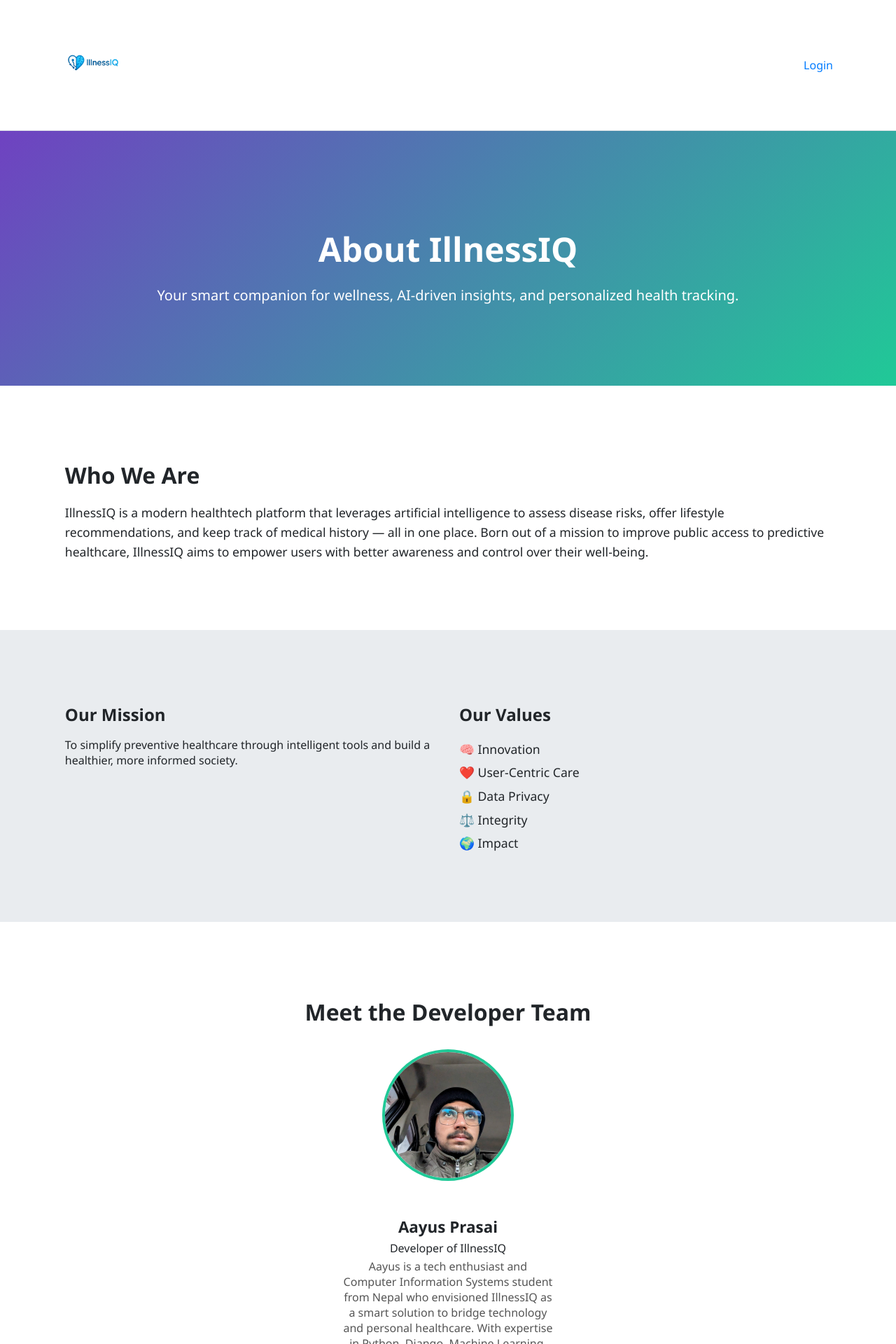
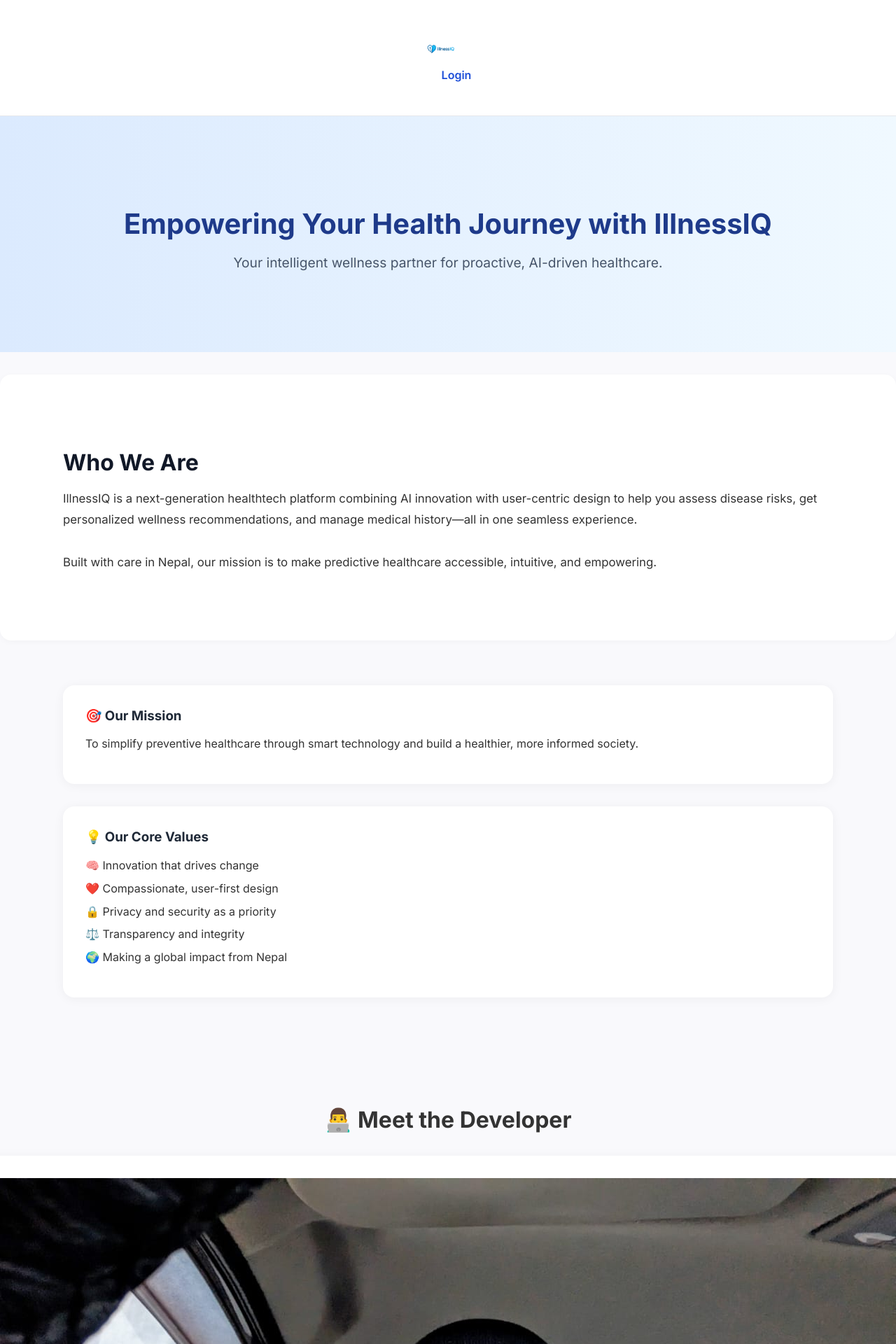
Before and after one commit to prasai-ap/IllnessIQ-minorproject-II, a Django app: page /aboutus in a window 1280 px wide. Shown: the top 1920 px of the page at 70% size. Run offline with Django 5.2, Linux system fonts and the light colour scheme.

Commit message:
updated layout aboutus page

```diff
--- a/illnessiq_app/static/css/aboutusstyle.css
+++ b/illnessiq_app/static/css/aboutusstyle.css
@@ -1,88 +1,84 @@
 body {
+  font-family: 'Inter', sans-serif;
   margin: 0;
-  font-family: 'Segoe UI', Tahoma, Geneva, Verdana, sans-serif;
-  background-color: #f8f9fa;
-  color: #212529;
+  padding: 0;
+  background-color: #f9f9fc;
+  color: #333;
 }
 
+.container {
+  max-width: 1100px;
+  margin: auto;
+  padding: 2rem;
+}
 
-.container {
-  width: 90%;
-  max-width: 1100px;
-  margin: 0 auto;
-  padding: 2rem 0;
+a {
+  text-decoration: none;
+  color: #1d4ed8;
 }
 
 
 .navbar {
   background-color: #ffffff;
-  border-bottom: 1px solid #dee2e6;
-  padding: 1rem 0;
-  position: sticky;
-  top: 0;
-  z-index: 10;
-
-}
-
-.navbar .container {
+  border-bottom: 1px solid #e5e7eb;
+  padding: 1rem 2rem;
   display: flex;
   justify-content: space-between;
   align-items: center;
 }
 
 .logo img {
-  height: 85px;
+  height: 45px;
 }
 
 .nav-links a {
+  font-weight: 600;
   margin-left: 1.5rem;
-  text-decoration: none;
-  color: #007bff;
-  font-weight: 500;
-  transition: color 0.3s ease;
-}
-
-.nav-links a:hover {
-  color: #0056b3;
 }
 
 
 .hero {
+  background: linear-gradient(to right, #dbeafe, #f0f9ff);
   text-align: center;
   padding: 4rem 2rem;
-  background: linear-gradient(135deg, #6f42c1, #20c997);
-  color: white;
 }
 
 .hero h1 {
-  font-size: 3rem;
-  margin-bottom: 0.5rem;
+  font-size: 2.5rem;
+  margin-bottom: 1rem;
+  color: #1e3a8a;
 }
 
 .hero p {
-  font-size: 1.25rem;
+  font-size: 1.2rem;
+  color: #475569;
 }
 
-
 .overview {
-  background-color: #ffffff;
+  background-color: #fff;
   padding: 3rem 2rem;
+  border-radius: 1rem;
+  margin-top: 2rem;
+  box-shadow: 0 2px 10px rgba(0, 0, 0, 0.03);
 }
 
 .overview h2 {
   font-size: 2rem;
   margin-bottom: 1rem;
+  color: #111827;
 }
 
 .overview p {
-  font-size: 1.1rem;
-  line-height: 1.6;
+  font-size: 1.05rem;
+  line-height: 1.8;
 }
 
-
 .mission-values {
-  background-color: #e9ecef;
-  padding: 3rem 2rem;
+  margin-top: 2rem;
+  display: flex;
+  flex-wrap: wrap;
+  gap: 2rem;
+  justify-content: space-between;
 }
 
 .two-columns {
@@ -91,78 +87,47 @@
   gap: 2rem;
 }
 
-.mission, .values {
-  flex: 1;
-  min-width: 300px;
+.card {
+  background-color: #ffffff;
+  padding: 2rem;
+  border-radius: 1rem;
+  box-shadow: 0 2px 15px rgba(0, 0, 0, 0.05);
+  flex: 1 1 45%;
+  transition: transform 0.3s ease;
 }
 
-.mission h3, .values h3 {
-  font-size: 1.5rem;
-  margin-bottom: 0.5rem;
+.card:hover {
+  transform: translateY(-5px);
 }
 
-.values ul {
+.card h3 {
+  margin-top: 0;
+  color: #1f2937;
+}
+
+.card ul {
   list-style: none;
   padding: 0;
 }
 
-.values li {
-  font-size: 1.1rem;
-  padding: 0.3rem 0;
+.card li {
+  margin-bottom: 0.8rem;
+  font-size: 1rem;
 }
 
 
 .team {
-  background-color: #ffffff;
-  padding: 3rem 2rem;
+  padding: 4rem 2rem;
+  text-align: center;
 }
 
 .team h2 {
-  text-align: center;
+  font-size: 2rem;
   margin-bottom: 2rem;
-  font-size: 2rem;
 }
 
 .team-grid {
   display: flex;
   justify-content: center;
+  gap: 2rem
 }
-
-.member {
-  text-align: center;
-  max-width: 300px;
-}
-
-.member img {
-  width: 180px;
-  height: 180px;
-  object-fit: cover;
-  border-radius: 50%;
-  border: 4px solid #20c997;
-  margin-bottom: 1rem;
-}
-
-.member h4 {
-  font-size: 1.4rem;
-  margin-bottom: 0.25rem;
-}
-
-.member p {
-  margin: 0.25rem 0;
-  font-size: 1rem;
-}
-
-.bio {
-  margin-top: 0.75rem;
-  font-size: 0.95rem;
-  color: #555;
-}
-
-
-.footer {
-  background-color: #343a40;
-  color: #ffffff;
-  text-align: center;
-  padding: 1.5rem 0;
-  font-size: 0.9rem;
-}
--- a/illnessiq_app/templates/aboutus.html
+++ b/illnessiq_app/templates/aboutus.html
@@ -6,69 +6,72 @@
   <meta name="viewport" content="width=device-width, initial-scale=1.0"/>
   <title>About Us – IllnessIQ</title>
   <link rel="stylesheet" href="{% static 'css/aboutusstyle.css' %}" />
+  <link rel="preconnect" href="https://fonts.googleapis.com">
+  <link rel="preconnect" href="https://fonts.gstatic.com" crossorigin>
+  <link href="https://fonts.googleapis.com/css2?family=Inter:wght@400;600;700&display=swap" rel="stylesheet">
 </head>
 <body>
 
   <header class="navbar">
     <div class="container">
-      <a href="{%url 'index' %}" class="logo">
+      <a href="{% url 'index' %}" class="logo">
         <img src="{% static 'images/logo.png' %}" alt="IllnessIQ Logo" />
       </a>
       <nav class="nav-links">
-        <a href="{%url 'login'%}">Login</a>
+        <a href="{% url 'login' %}">Login</a>
       </nav>
     </div>
   </header>
 
-
   <section class="hero">
     <div class="container">
-      <h1>About IllnessIQ</h1>
-      <p>Your smart companion for wellness, AI-driven insights, and personalized health tracking.</p>
+      <h1>Empowering Your Health Journey with IllnessIQ</h1>
+      <p>Your intelligent wellness partner for proactive, AI-driven healthcare.</p>
     </div>
   </section>
 
-  <section class="overview">
+  <section class="overview fade-in">
     <div class="container">
       <h2>Who We Are</h2>
       <p>
-        IllnessIQ is a modern healthtech platform that leverages artificial intelligence to assess disease risks, offer lifestyle recommendations,
-        and keep track of medical history — all in one place. Born out of a mission to improve public access to predictive healthcare, IllnessIQ aims to empower users with better awareness and control over their well-being.
+        IllnessIQ is a next-generation healthtech platform combining AI innovation with user-centric design to help you assess disease risks,
+        get personalized wellness recommendations, and manage medical history—all in one seamless experience.
+        <br/><br/>
+        Built with care in Nepal, our mission is to make predictive healthcare accessible, intuitive, and empowering.
       </p>
     </div>
   </section>
 
-  <section class="mission-values">
+  <section class="mission-values fade-in">
     <div class="container two-columns">
-      <div class="mission">
-        <h3>Our Mission</h3>
-        <p>To simplify preventive healthcare through intelligent tools and build a healthier, more informed society.</p>
+      <div class="mission card">
+        <h3>🎯 Our Mission</h3>
+        <p>To simplify preventive healthcare through smart technology and build a healthier, more informed society.</p>
       </div>
-      <div class="values">
-        <h3>Our Values</h3>
+      <div class="values card">
+        <h3>💡 Our Core Values</h3>
         <ul>
-          <li>🧠 Innovation</li>
-          <li>❤️ User-Centric Care</li>
-          <li>🔒 Data Privacy</li>
-          <li>⚖️ Integrity</li>
-          <li>🌍 Impact</li>
+          <li>🧠 Innovation that drives change</li>
+          <li>❤️ Compassionate, user-first design</li>
+          <li>🔒 Privacy and security as a priority</li>
+          <li>⚖️ Transparency and integrity</li>
+          <li>🌍 Making a global impact from Nepal</li>
         </ul>
       </div>
     </div>
   </section>
 
-  <section class="team">
+  <section class="team fade-in">
     <div class="container">
-      <h2>Meet the Developer Team </h2>
+      <h2>👨‍💻 Meet the Developer</h2>
       <div class="team-grid">
-        <div class="member">
-          <img src="{% static 'images/developerimage.jpg' %}" alt="Aayus Prasai" />
+        <div class="member card">
+          <img src="{% static 'images/developerimage.jpg' %}" alt="Aayus Prasai" class="profile-img"/>
           <h4>Aayus Prasai</h4>
-          <p>Developer of IllnessIQ</p>
+          <p class="role">Founder & Developer</p>
           <p class="bio">
-            Aayus is a tech enthusiast and Computer Information Systems student from Nepal who envisioned IllnessIQ as a smart solution to bridge
-            technology and personal healthcare. With expertise in Python, Django, Machine Learning, SpringBoot etc, he is passionate about building
-            systems that matter.
+            Aayus is a driven tech innovator from Nepal, currently pursuing Computer Information Systems. He founded IllnessIQ with the vision
+            of bridging technology and personal wellness. Passionate about impactful systems, his expertise includes Python, Django, Machine Learning, and Spring Boot.
           </p>
         </div>
       </div>
@@ -77,7 +80,7 @@
 
   <footer class="footer">
     <div class="container">
-      <p>&copy; 2025 IllnessIQ. Built in Nepal.</p>
+      <p>&copy; 2025 IllnessIQ. Made with ❤️ in Nepal.</p>
     </div>
   </footer>
 
```
